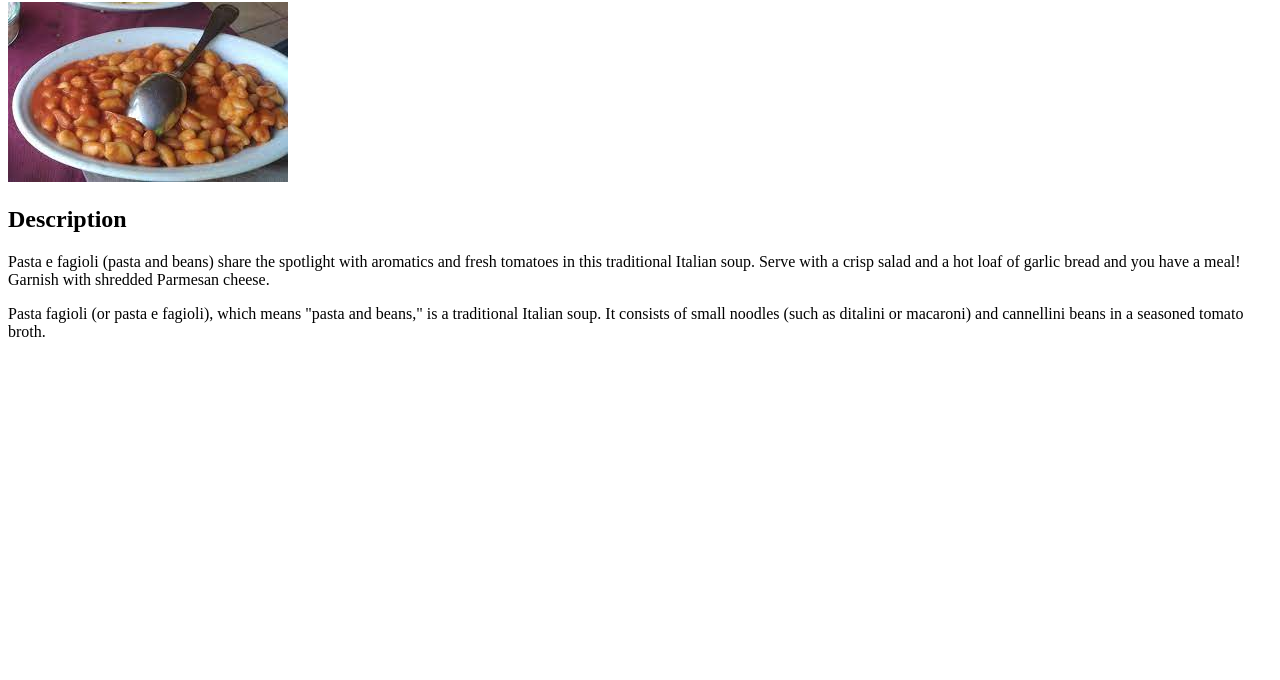
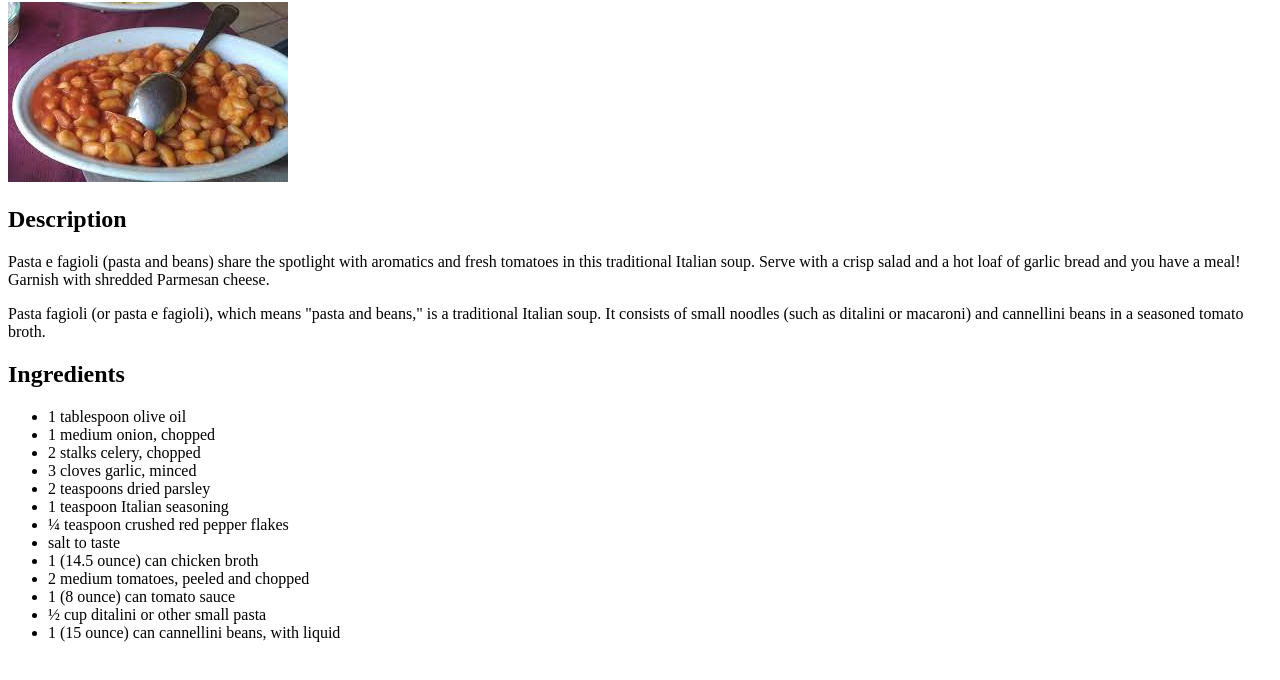
Before and after one commit to MichaelLaffan1/odin-recipes, a plain HTML site: page recipes/pasta-e-fagioli.html in a window 1280 px wide. Shown: the part 78-758 px from the top of the page. Drawn offline with Linux system fonts and the light colour scheme.

Commit message:
Add recipe ingredients
Added list of ingredients for both corned beef roast and pasta e fagioli recipes.

```diff
--- a/recipes/pasta-e-fagioli.html
+++ b/recipes/pasta-e-fagioli.html
@@ -16,5 +16,21 @@
     <p>Pasta fagioli (or pasta e fagioli), which means "pasta and beans,"
     is a traditional Italian soup. It consists of small noodles
     (such as ditalini or macaroni) and cannellini beans in a seasoned tomato broth.</p>
+    <h2>Ingredients</h2>
+    <ul>
+        <li>1 tablespoon olive oil</li>
+        <li>1 medium onion, chopped</li>
+        <li>2 stalks celery, chopped</li>
+        <li>3 cloves garlic, minced</li>
+        <li>2 teaspoons dried parsley</li>
+        <li>1 teaspoon Italian seasoning</li>
+        <li>¼ teaspoon crushed red pepper flakes</li>
+        <li>salt to taste</li>
+        <li>1 (14.5 ounce) can chicken broth</li>
+        <li>2 medium tomatoes, peeled and chopped</li>
+        <li>1 (8 ounce) can tomato sauce</li>
+        <li>½ cup ditalini or other small pasta</li>
+        <li>1 (15 ounce) can cannellini beans, with liquid</li>
+    </ul>
 </body>
 </html>
```
Also changed, not shown: recipes/corned-beef-roast.html (+8 -0 lines).
